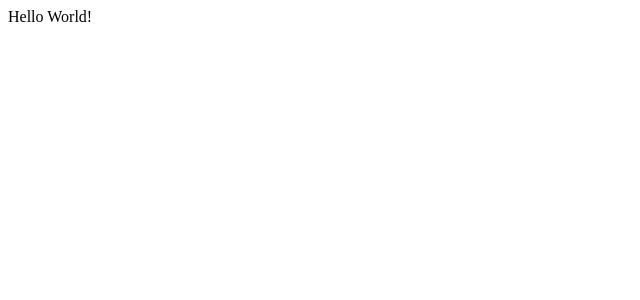
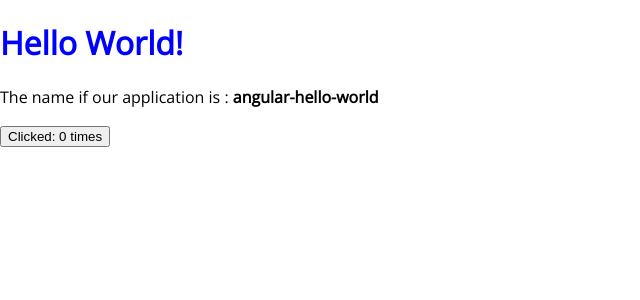
Before and after one commit to lucas-goldner/angular-hello-world, an Angular app: page / in a window 1280 px wide. Shown: the top 300 px of the page, without its empty margins (0-640 px from the left). Built offline with nearby package versions, Linux system fonts and the light colour scheme.

Commit message:
Made a simple click counter

```diff
--- a/src/app/app.component.css
+++ b/src/app/app.component.css
@@ -0,0 +1,3 @@
+h1 {
+  color: blue;
+}
--- a/src/app/app.component.html
+++ b/src/app/app.component.html
@@ -1 +1,5 @@
-Hello World!
+<h1>Hello World!</h1>
+<p>
+  The name if our application is : <b>{{ title }}</b>
+</p>
+<button (click)="incrementCounter()">Clicked: {{ clickCounter }} times</button>
--- a/src/app/app.component.ts
+++ b/src/app/app.component.ts
@@ -5,6 +5,12 @@
   templateUrl: './app.component.html',
   styleUrls: ['./app.component.css']
 })
+
 export class AppComponent {
   title = 'angular-hello-world';
+  clickCounter = 0;
+
+  incrementCounter() {
+    this.clickCounter++;
+  }
 }
--- a/src/index.html
+++ b/src/index.html
@@ -1,11 +1,16 @@
-<!doctype html>
+<!DOCTYPE html>
 <html lang="en">
   <head>
-  <meta charset="utf-8">
+    <meta charset="utf-8" />
     <title>AngularHelloWorld</title>
-  <base href="/">
-  <meta name="viewport" content="width=device-width, initial-scale=1">
-  <link rel="icon" type="image/x-icon" href="favicon.ico">
+    <base href="/" />
+    <meta name="viewport" content="width=device-width, initial-scale=1" />
+    <link rel="icon" type="image/x-icon" href="favicon.ico" />
+    <link rel="preconnect" href="https://fonts.gstatic.com" />
+    <link
+      href="https://fonts.googleapis.com/css2?family=Open+Sans&display=swap"
+      rel="stylesheet"
+    />
   </head>
   <body>
     <app-root></app-root>
--- a/src/styles.css
+++ b/src/styles.css
@@ -1 +1,5 @@
-/* You can add global styles to this file, and also import other style files */
+body {
+  scroll-behavior: smooth;
+  font-family: "Open Sans", sans-serif;
+  margin: 0;
+}
```
Lines whose indentation alone changed are shown as unchanged.
